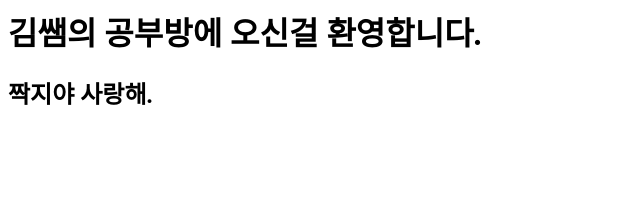
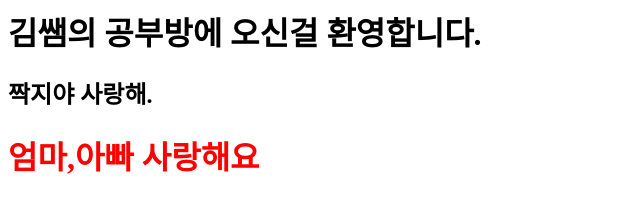
Before and after one commit to kimkangmo100517/genius, a plain HTML site: page index.html in a window 1280 px wide. Shown: the whole page, without its empty margins (0-640 px from the left). Drawn offline with Linux system fonts and the light colour scheme.

Commit message:
Update index.html

```diff
--- a/index.html
+++ b/index.html
@@ -5,5 +5,8 @@
 <body>
             <h1>김쌤의 공부방에 오신걸 환영합니다.</h1>
             <h2>짝지야 사랑해.</h2>
+
+
+            <h1 style="color:red"> 엄마,아빠 사랑해요 </h1>
 </body>
 </html>
```
